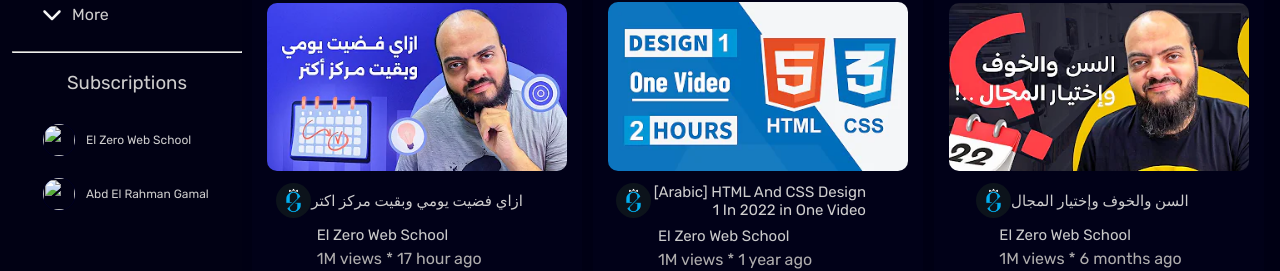
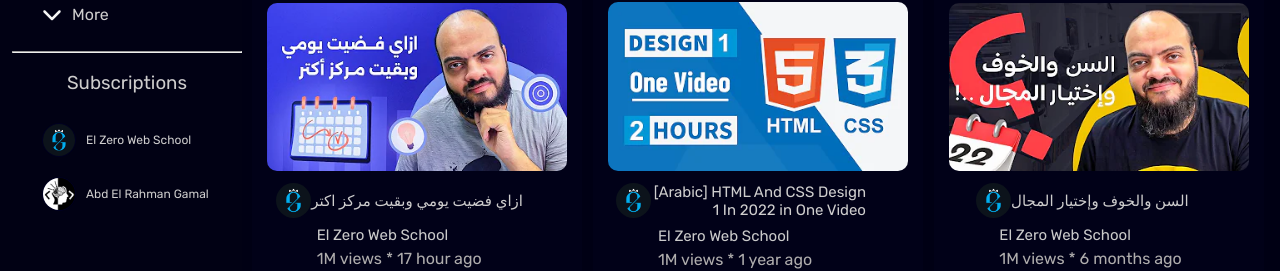
Before and after one commit to Mohamedwaleeddd/MW-YouTube, a plain HTML site: page index.html in a window 1280 px wide. Shown: the part 429-700 px from the top of the page. Drawn offline with nearby package versions, Linux system fonts and the light colour scheme.

Commit message:
Update index.html

```diff
--- a/index.html
+++ b/index.html
@@ -95,11 +95,11 @@
       <br>
       <h3>Subscriptions</h3><br>
       <div class="icon2">
-        <img src="ch1.png" alt="">
+        <img src="imgs/ch1.png" alt="">
         <a href="#">El Zero Web School</a>
       </div>
       <div class="icon2">
-        <img src="ch2.jpg" alt="">
+        <img src="imgs/ch2.jpg" alt="">
         <a href="#">Abd El Rahman Gamal</a>
       </div>
     </ul>
```
